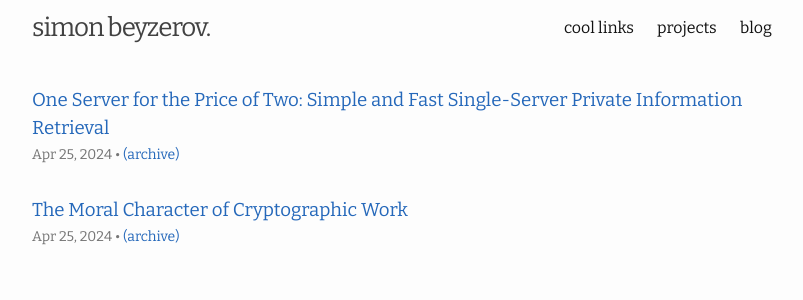
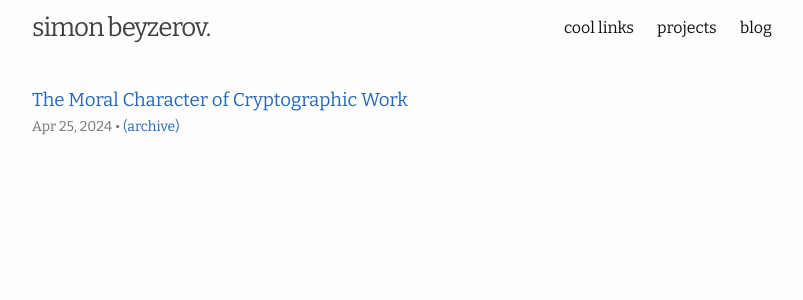
Before and after one commit to sim15/sim15.github.io, a Jekyll site: the page built from bookmarks.md, in a window 1280 px wide. Shown: the top 300 px of the page, without its empty margins (238-1041 px from the left). Built offline with Jekyll 4.4.1, drawn with Linux system fonts in a browser that asks for light colours; part of the change alters nothing that is shown.

Commit message:
Update bookmarks.json

```diff
--- a/_data/bookmarks.json
+++ b/_data/bookmarks.json
@@ -13,20 +13,5 @@
       "cryptography"
     ],
     "waybackUrl": "http://web.archive.org/web/20240108182637/https://eprint.iacr.org/2015/1162"
-  },
-  {
-    "title": "One Server for the Price of Two: Simple and Fast Single-Server Private Information Retrieval",
-    "site": "IACR Cryptology ePrint Archive",
-    "author": "",
-    "date": "2024-04-25",
-    "timestamp": "2024-04-25T17:19:53.879Z",
-    "description": "We present SimplePIR, the fastest single-server private information retrieval scheme known to date. SimplePIR’s security holds under the learning-with-errors assumption. To answer a client’s query, the SimplePIR server performs fewer than one 32-bit multiplication and one 32-bit addition per database byte. SimplePIR achieves 10 GB/s/core server throughput, which approaches the memory bandwidth of the\nmachine and the performance of the fastest two-server private-information-retrieval schemes (which require non-colluding servers). SimplePIR has relatively large communication costs: to make queries to a 1 GB database, the client must download a 121 MB \"hint\" about the database contents; thereafter, the client may make an unbounded number of queries, each requiring 242 KB of communication. We present a second single-server scheme, DoublePIR, that shrinks the hint to 16 MB at the cost of slightly higher per-query communication (345 KB) and slightly lower throughput (7.4 GB/s/core). Finally, we apply our new private-information-retrieval schemes, together with a novel data structure for approximate set membership, to the task of private auditing in Certificate Transparency. We achieve a strictly stronger notion of privacy than Google Chrome’s current approach with modest communication overheads: 16 MB of download per month, along with 150 bytes per TLS connection.",
-    "url": "https://eprint.iacr.org/2022/949",
-    "image": "bookmark-one-server-for-the-price-of-two-simple-and-fast-single-server-private-information-retrieval.png",
-    "type": "article",
-    "tags": [
-      "cryptography"
-    ],
-    "waybackUrl": "http://web.archive.org/web/20240309225641/https://eprint.iacr.org/2022/949"
   }
 ]
```
